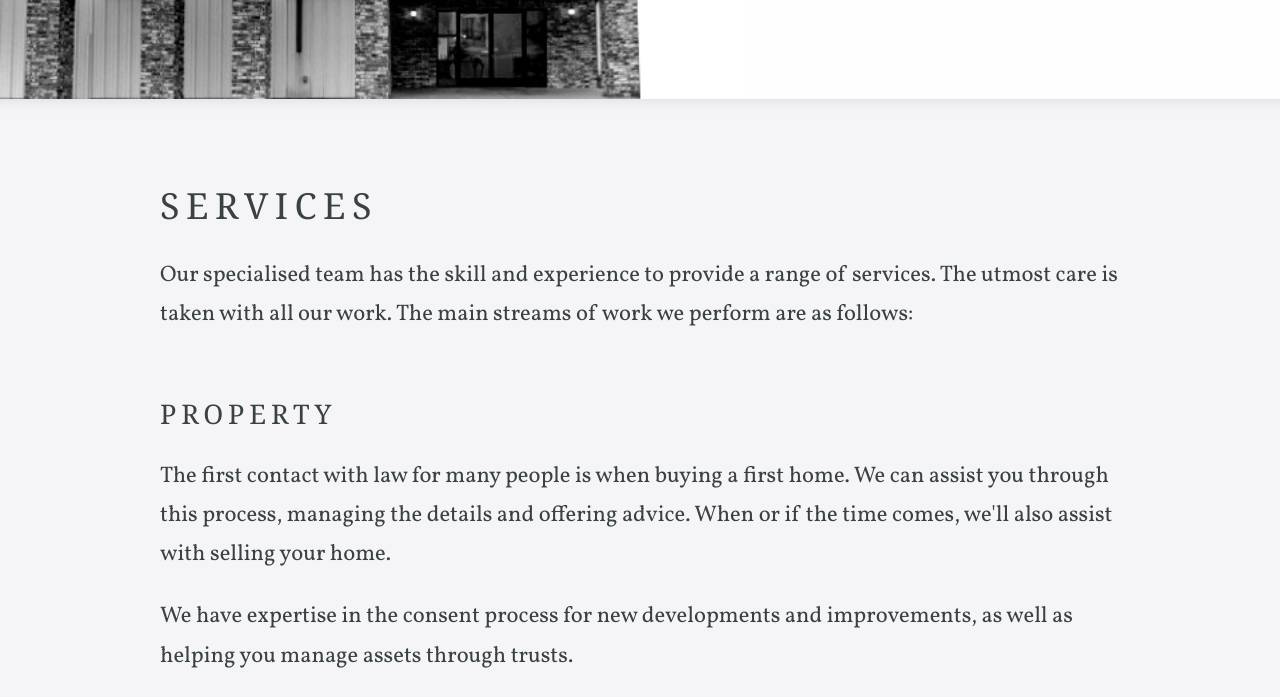
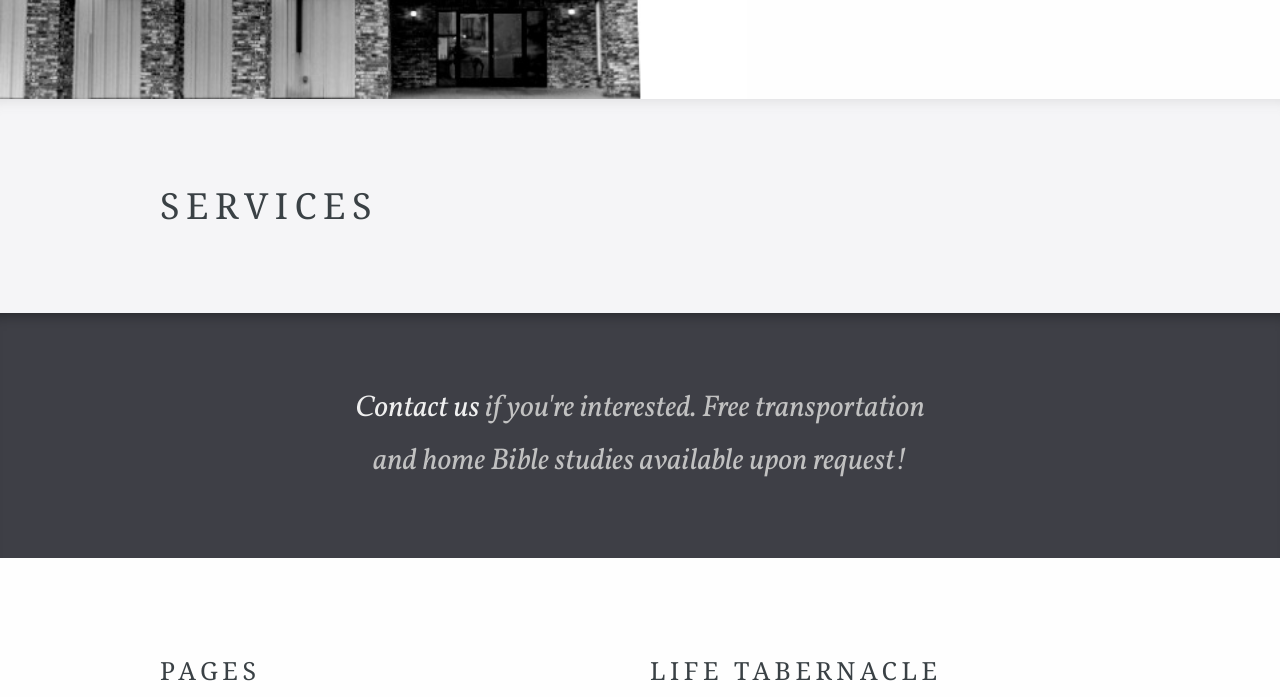
Before and after one commit to lifetabernacle/lifetabernacle.github.io, a Jekyll site: the page built from services.html, in a window 1280 px wide and 1400 px high, scrolled down 321 px. Shown: the top 697 px of the window. Built offline with Jekyll 4.4.1, drawn with Linux system fonts in a browser that asks for light colours; some web fonts are replaced; some of the changed text lies outside the part shown; grey boxes are pictures that could not be loaded.

Commit message:
Updated 'services.html' via CloudCannon

```diff
--- a/services.html
+++ b/services.html
@@ -8,30 +8,5 @@ navigation_order: 2
 ---
 
 <div class="editable">
-	<p>Our specialised team has the skill and experience to provide a range of services. The utmost care is taken with all our work. The main streams of work we perform are as follows:</p>
 
-	<h3>Property</h3>
-	<p>
-		The first contact with law for many people is when buying a first home.
-		We can assist you through this process, managing the details and offering advice.
-		When or if the time comes, we'll also assist with selling your home.
-	</p>
-
-	<p>We have expertise in the consent process for new developments and improvements, as well as helping you manage assets through trusts.</p>
-
-	<p><img src="https://unsplash.it/960/350?image=946" width="960" height="350" alt="Property image"></p>
-
-	<h3>Employment</h3>
-	<p>
-		If you're looking to employ or be employed, we offer solid advice and assistance with creating and reading agreements.
-		We have a proven track record handling disputes.
-	</p>
-
-	<p><img src="https://unsplash.it/960/350?image=668" width="960" height="350" alt="Employment image"></p>
-
-	<h3>Business</h3>
-	<p>From structuring and mergers to shareholder agreements, we are here to assist you when starting, buying, running or selling your business.</p>
-
-	<p><img src="https://unsplash.it/960/350?image=376" width="960" height="350" alt="Business image"></p>
-
-</div>
+	</div>
```
